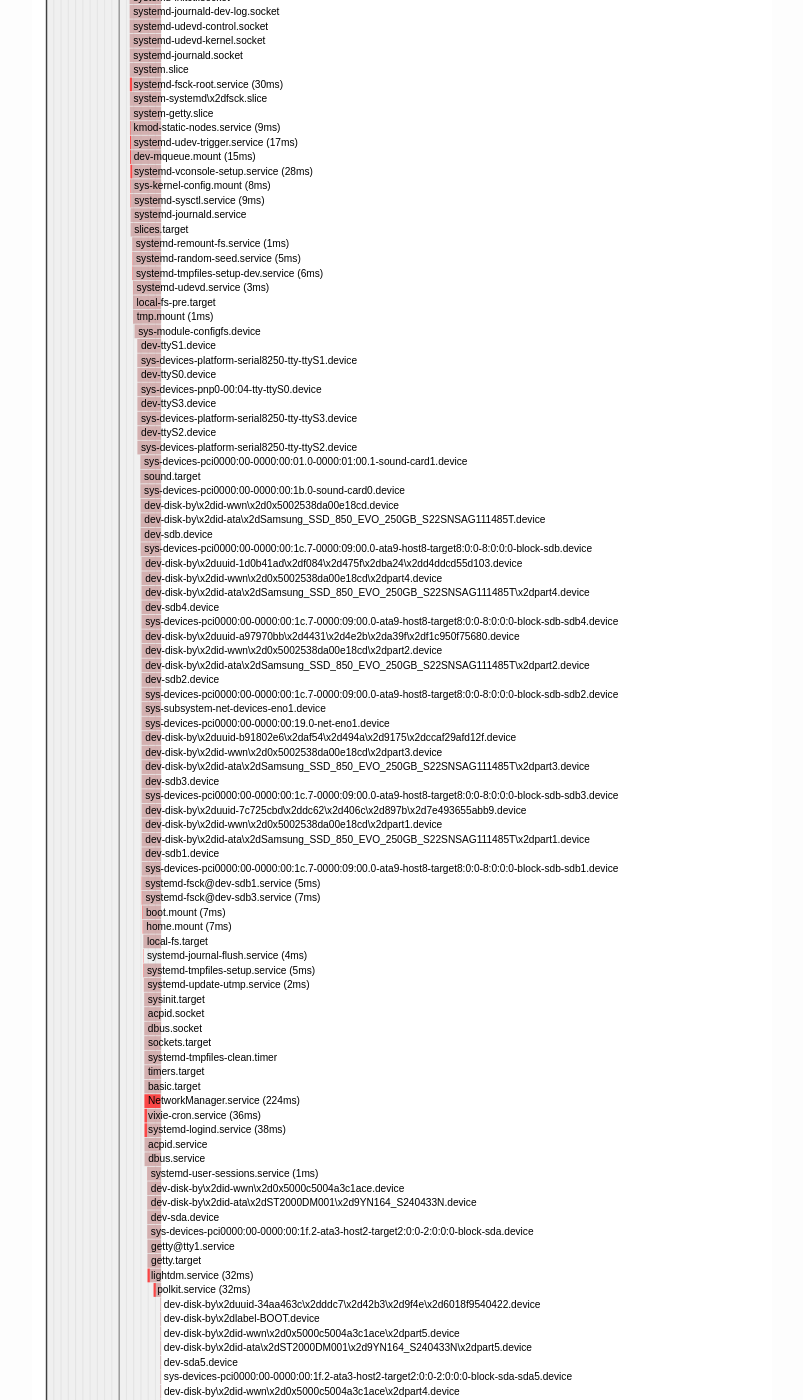
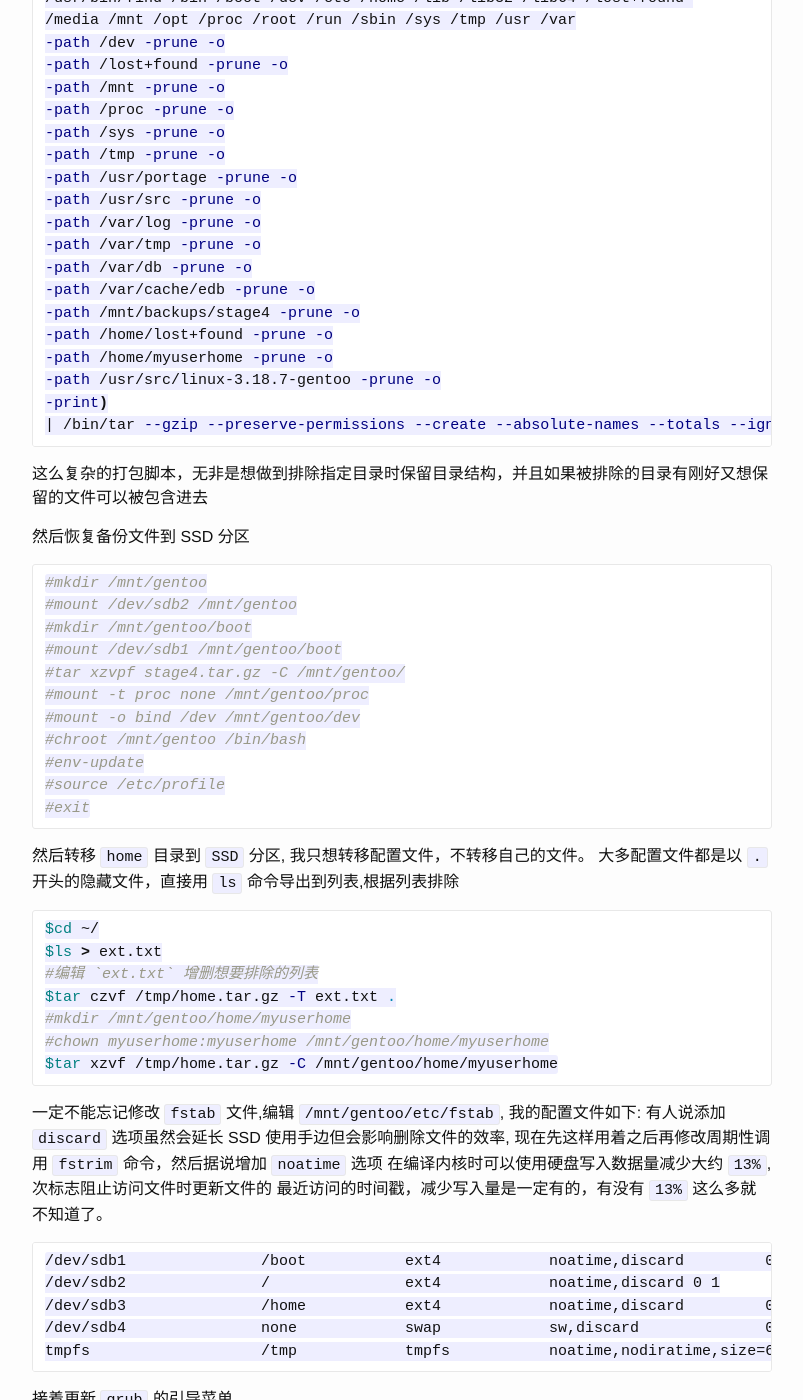
Before and after one commit to withliyh/withliyh.github.io, a Jekyll site: the page built from _posts/2015-03-04-gentoo-add-ssd.markdown, in a window 1280 px wide and 1400 px high, scrolled down 1333 px. Shown: the whole window, without its empty margins (238-1041 px from the left). Built offline with Jekyll 4.4.1, drawn with Linux system fonts in a browser that asks for light colours; Markdown is read by kramdown in place of the engine named in the settings; some of the changed text lies outside the part shown.

Commit message:
update: gentoo add ssd

````diff
--- a/_posts/2015-03-04-gentoo-add-ssd.markdown
+++ b/_posts/2015-03-04-gentoo-add-ssd.markdown
@@ -10,7 +10,7 @@
 
 #**对 SSD 进行分区**
 
-
+直接使用 `fdisk` 进行分区，现在较新的版本已经支持 `4K` 对齐了
 分区划分如下
 
 ```bash
@@ -26,27 +26,143 @@
 我不准备系统待机或休眠，交换分区只分了 1.9G 聊胜于无，如果需要待机或休眠据说交换分区要有内存大小,
 为了足够转储内存中的数据
 
+格式化分区
+
+```bash
+#mkfs.ext4 /dev/sdb1
+#mkfs.ext4 /dev/sdb2
+#mkfs.ext4 /dev/sdb3
+#mkswap /dev/sdb4
+```
+
+如果以后需要休眠也可以用重新制定交换分区
+比如挂到 HDD 上：`swapon /dev/sda8`
+
 #**转移系统文件**
 
-首先把原系统备份，使用脚本打包成一个jar包
-接着还原这个jar包到新分区上
+首先把原系统备份，使用脚本打包成一个`tar.gz`包
+接着还原这个包到新分区上,网上搜到一个针对 `gentoo` 备份的脚本，修改下增加自己的排除目录，效果很好
 
-启用交换分区
 
-`mkswap /dev/sdb4`
-`swapon /dev/sdb4`
+脚本最终生成的核心备份命令如下：
+
+```bash
+(/usr/bin/find /var/db;
+echo /usr/src/linux-3.18.7-gentoo/.config;
+echo /var/log/emerge.log;
+echo /usr/src;
+echo /usr/portage;
+echo /tmp;
+echo /sys;
+echo /proc;
+echo /mnt/.keep;
+echo /mnt;
+echo /home;
+echo /dev/console;
+echo /dev/null;
+/usr/bin/find /bin /boot /dev /etc /home /lib /lib32 /lib64 /lost+found
+/media /mnt /opt /proc /root /run /sbin /sys /tmp /usr /var
+-path /dev -prune -o
+-path /lost+found -prune -o
+-path /mnt -prune -o
+-path /proc -prune -o
+-path /sys -prune -o
+-path /tmp -prune -o
+-path /usr/portage -prune -o
+-path /usr/src -prune -o
+-path /var/log -prune -o
+-path /var/tmp -prune -o
+-path /var/db -prune -o
+-path /var/cache/edb -prune -o
+-path /mnt/backups/stage4 -prune -o
+-path /home/lost+found -prune -o
+-path /home/myuserhome -prune -o
+-path /usr/src/linux-3.18.7-gentoo -prune -o
+-print)
+| /bin/tar --gzip --preserve-permissions --create --absolute-names --totals --ignore-failed-read -v --file /mnt/backups/stage4/blackbox-stage4-2015.03.06-minimal.tar.gz --no-recursion -T -
+```
+这么复杂的打包脚本，无非是想做到排除指定目录时保留目录结构，并且如果被排除的目录有刚好又想保留的文件可以被包含进去
+
+然后恢复备份文件到 SSD 分区
+
+
+```bash
+#mkdir /mnt/gentoo
+#mount /dev/sdb2 /mnt/gentoo
+#mkdir /mnt/gentoo/boot
+#mount /dev/sdb1 /mnt/gentoo/boot
+#tar xzvpf stage4.tar.gz -C /mnt/gentoo/
+#mount -t proc none /mnt/gentoo/proc
+#mount -o bind /dev /mnt/gentoo/dev
+#chroot /mnt/gentoo /bin/bash
+#env-update
+#source /etc/profile
+#exit
+```
+
+然后转移 `home` 目录到 `SSD` 分区, 我只想转移配置文件，不转移自己的文件。
+大多配置文件都是以 `.` 开头的隐藏文件，直接用 `ls` 命令导出到列表,根据列表排除
+
+```bash
+$cd ~/
+$ls > ext.txt
+#编辑 `ext.txt` 增删想要排除的列表
+$tar czvf /tmp/home.tar.gz -T ext.txt .
+#mkdir /mnt/gentoo/home/myuserhome
+#chown myuserhome:myuserhome /mnt/gentoo/home/myuserhome
+$tar xzvf /tmp/home.tar.gz -C /mnt/gentoo/home/myuserhome
+```
+
+一定不能忘记修改 `fstab` 文件,编辑 `/mnt/gentoo/etc/fstab`, 我的配置文件如下:
+有人说添加 `discard` 选项虽然会延长 SSD 使用手边但会影响删除文件的效率,
+现在先这样用着之后再修改周期性调用 `fstrim` 命令，然后据说增加 `noatime` 选项
+在编译内核时可以使用硬盘写入数据量减少大约 `13%`,次标志阻止访问文件时更新文件的
+最近访问的时间戳，减少写入量是一定有的，有没有 `13%` 这么多就不知道了。
+
+```
+/dev/sdb1		/boot		ext4		noatime,discard		0 2
+/dev/sdb2		/		ext4		noatime,discard	0 1
+/dev/sdb3		/home		ext4		noatime,discard		0 2
+/dev/sdb4		none		swap		sw,discard		0 0
+tmpfs			/tmp		tmpfs		noatime,nodiratime,size=6G 0 0
+```
+
+接着更新 `grub` 的引导菜单
+
+```bash
+#grub2-mkconfig -o /boot/grub/grub.cfg
+```
+
+接着重启 `reboot`，开始享受 `SSD` 飞一般的速度吧!
+
+如果想把 `grub` 安装到 `/dev/sdb`
+
+```bash
+grub2-install /dev/sdb
+```
 
 #**优化缓存和临时目录**
 
-设置 portage 编译目录到 /tmp
-编辑 /etc/portage/make.conf
->PORTAGE_TMPDIR=”/tmp”
+换到 SSD 可以慢慢研究慢慢优化，当前先把编译的临时目录移出 SSD
+
+设置 portage 编译目录到 /tmp, tmp 已经挂载到内存了，
+可能编译 `firefox, chrome` 这种巨头不够用，那就直接使用 bin 包
+
+编辑 `/etc/portage/make.conf`
+
+```
+PORTAGE_TMPDIR=”/tmp”
+```
 
 设置 XDG cache 到 /tmp, 如此这般后chrome、firefox的缓存就转移到/tmp去
-编辑 /etc/env.d/30xdg-data-local
->XDG_CACHE_HOME=”/tmp/.cache”
+编辑 `/etc/env.d/30xdg-data-local`
 
-执行命令 `env-update`
+```
+XDG_CACHE_HOME=”/tmp/.cache”
+```
+
+执行命令 `env-update && source /etc/profile` 更新环境变量
+
 换成 SSD 后的开机时间太让人惊叹了！
 ![boot][bootplot]
 
````
